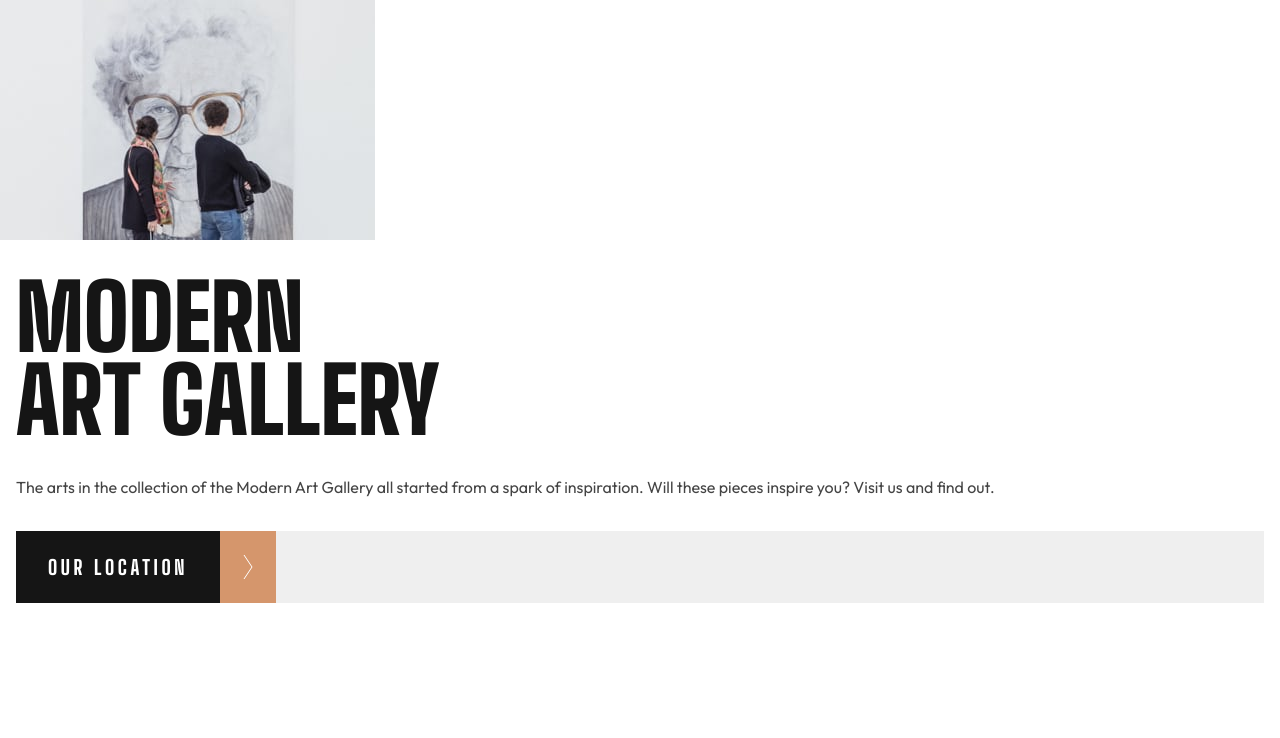
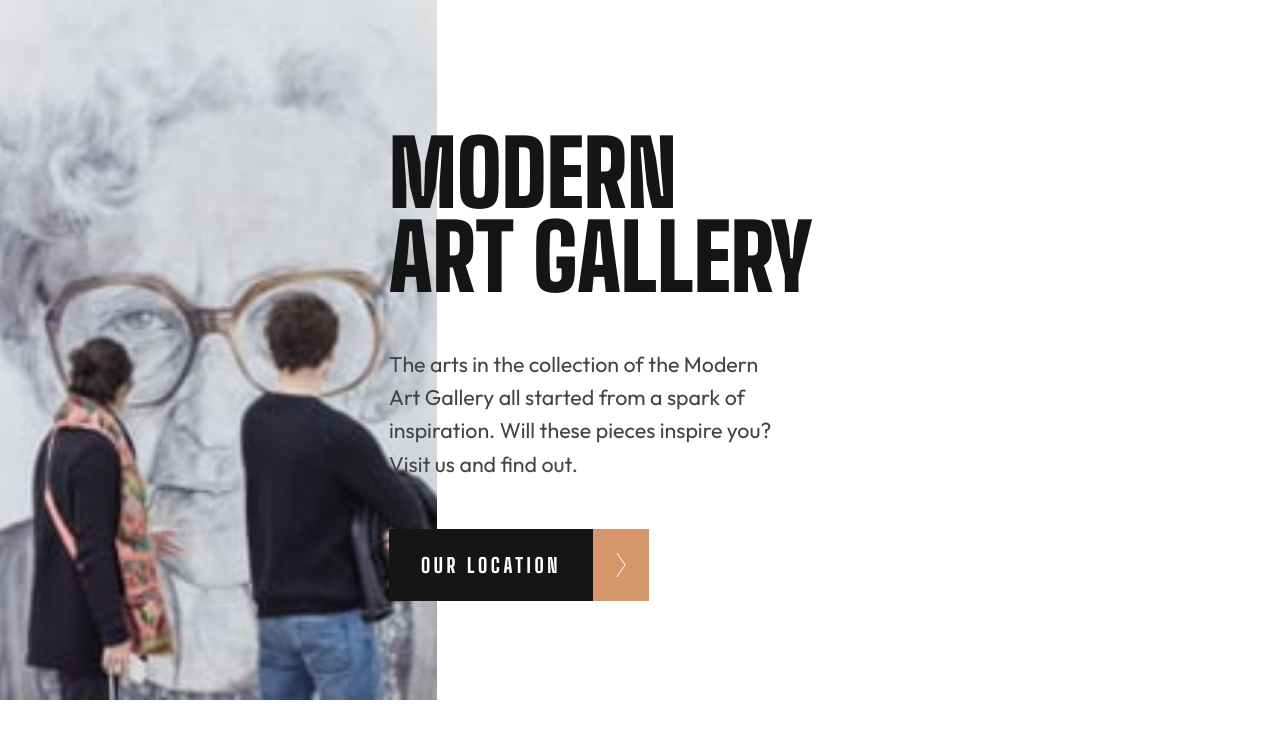
Before and after one commit to saurav-verma-01/FEM-Art-gallery-website, a website built with Vite: page index.html in a window 1280 px wide. Built offline with nearby package versions, Linux system fonts and the light colour scheme.

Commit message:
Making responsive header section

```diff
--- a/index.html
+++ b/index.html
@@ -11,10 +11,11 @@
     <!-- Header Section -->
     <header class="header">
       <img
-        src="./public/images/mobile/image-hero.jpg"
+        src="images/mobile/image-hero.jpg"
         alt="art gallery picture presentation"
         class="banner-img"
       />
+
       <div class="header-content">
         <h1 class="hero-heading">
           MODERN <br />
--- a/styles/modules/components.css
+++ b/styles/modules/components.css
@@ -4,6 +4,7 @@
   grid-template-columns: 12.75rem 3.5rem;
   border: none;
   cursor: pointer;
+  width: max-content;
 }
 
 .btn .btn-text {
--- a/styles/modules/home.css
+++ b/styles/modules/home.css
@@ -1,7 +1,32 @@
+.banner-img {
+  width: 100%;
+  max-inline-size: 100%;
+}
+
 .header-content {
-  padding-inline: 1rem;
+  padding-inline: 1.25rem;
   display: flex;
   flex-direction: column;
   gap: 2rem;
   margin-block-start: 2rem;
 }
+
+@media (width > 44em) {
+  .header {
+    display: flex;
+    align-items: center;
+    padding-inline-end: 48px;
+  }
+  .banner-img {
+    width: 27.3125rem;
+    height: 43.75rem;
+    flex-shrink: 0;
+    object-fit: cover;
+  }
+  .header-content {
+    height: max-content;
+    margin-inline-start: -3rem;
+    padding: 0;
+    gap: 3rem;
+  }
+}
--- a/styles/modules/typography.css
+++ b/styles/modules/typography.css
@@ -10,6 +10,8 @@
   font-family: "Outfit Regular";
   line-height: 1.55556;
   color: var(--grey);
+  font-size: var(--text);
+  max-width: 25rem;
 }
 .btn {
   font-family: "Big Shoulders Display ExtraBold";
@@ -17,3 +19,9 @@
   letter-spacing: 0.22725rem;
   text-transform: uppercase;
 }
+
+@media (width > 48em) {
+  .hero-heading {
+    line-height: 0.92857;
+  }
+}
```
